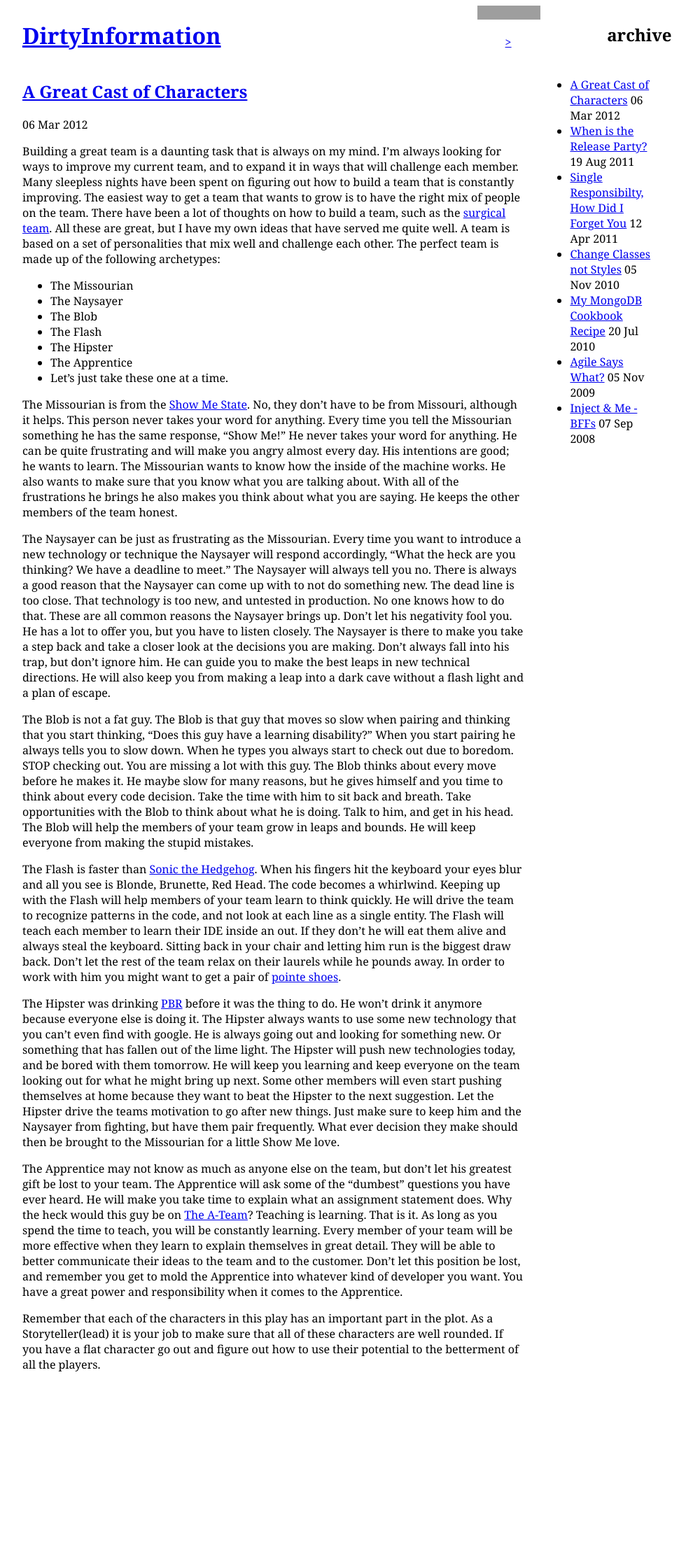
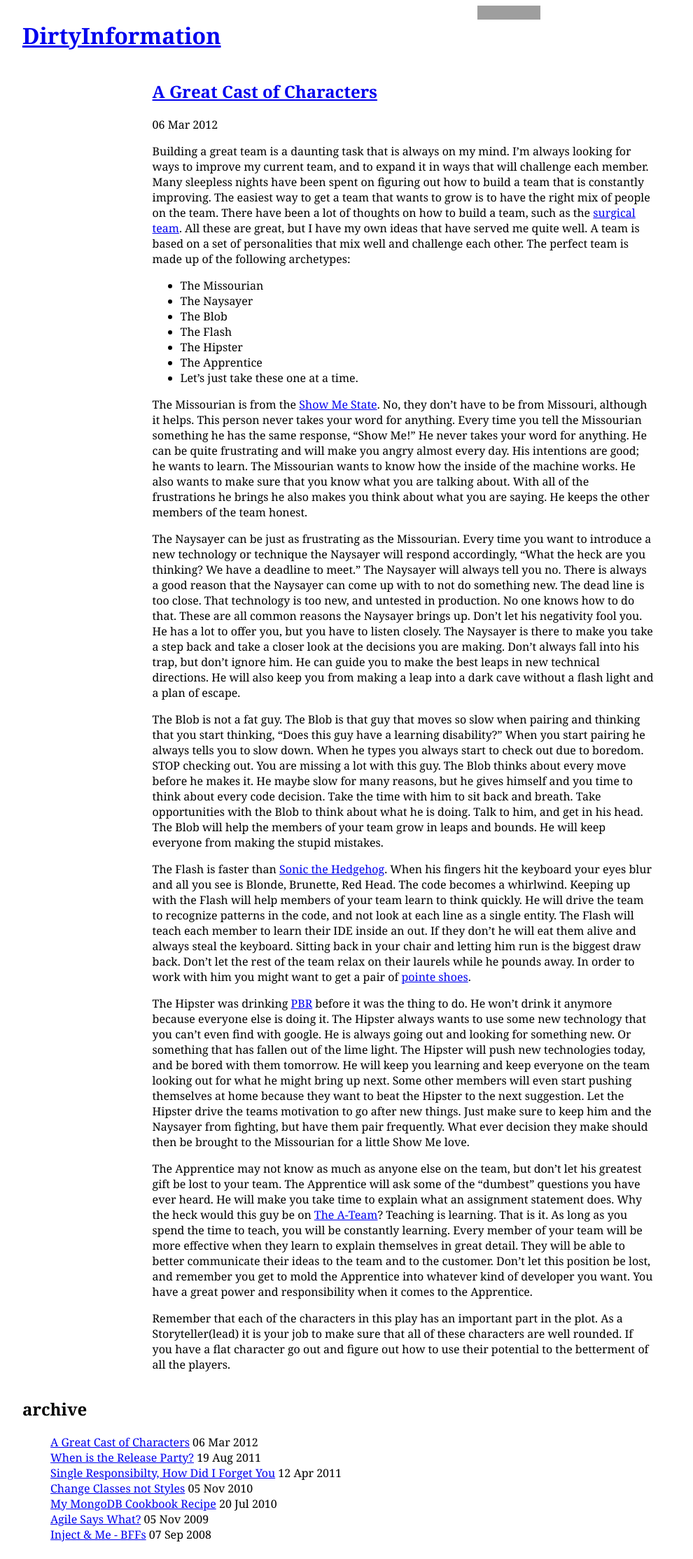
Before and after one commit to adkron/dirtyinformation.com, a Jekyll site: the page built from index.html, in a window 1280 px wide. Shown: the whole page at 70% size, without its empty margins (64-1054 px from the left). Built offline with Jekyll 4.4.1, drawn with Linux system fonts in a browser that asks for light colours; Markdown is read by kramdown in place of the engine named in the settings; the list of posts is cut into pages by our own code; before the commit the page ends 1985 px from its top, so only the background shows below that; grey boxes are pictures that could not be loaded.

Commit message:
Add archive to every page
Amos

```diff
--- /dev/null
+++ b/_includes/archive.html
@@ -0,0 +1,8 @@
+<div class="archive">
+  <h2>archive</h2>
+  <ul id="archive">
+    {% for post in site.posts %}
+    <li><a href="{{ post.url }}">{{ post.title }}</a> <time>{{ post.date | date_to_string }}</time></li>
+    {% endfor %}
+  </ul>
+</div>
--- a/_includes/nav.html
+++ b/_includes/nav.html
@@ -1,10 +1,10 @@
 <nav>
   <ul>
     {% if page.previous %}
-    <li><a href="{{ page.previous.url }}">&lt;</a></li>
+    <li><a href="{{ page.previous.url }}" rel="previous" title="{{ page.previous.url }}"><span class="previous">&lt;</span></a></li>
     {% endif %}
     {% if page.next %}
-    <li><a href="{{ page.next.url }}">&gt;</a></li>
+    <li><a href="{{ page.next.url }}" rel="next" title="{{ page.next.url }}"><span class="next">&gt;</span></a></li>
     {% endif %}
   </ul>
 </nav>
--- a/_layouts/post.html
+++ b/_layouts/post.html
@@ -16,16 +16,13 @@
         </a>
       </div>
 
-
-      {% include nav.html %}
-
       <div id='post'>
         <h2><a href="{{ page.url }}">{{ page.title }}</a></h2>
         <time>{{ page.date | date_to_string }}</time>
         {{ content }}
       </div>
 
-      {% include nav.html %}
+      {% include archive.html %}
     </div>
   </body>
 </html>
--- a/index.html
+++ b/index.html
@@ -4,23 +4,10 @@ title: Home
 ---
 
 {% assign post = site.posts.first %}
-<nav>
-  <ul>
-    <li><a href="{{ site.posts[1].url }}">&gt;</a></li>
-  </ul>
-</nav>
-
 <div id='post'>
   <h2><a href="{{ post.url }}">{{ post.title }}</a></h2>
   <time>{{ post.date | date_to_string }}</time>
   {{ post.content }}
 </div>
 
-<div class="archive">
-  <h2>archive</h2>
-  <ul id="archive">
-    {% for post in site.posts %}
-      <li><a href="{{ post.url }}">{{ post.title }}</a> <time>{{ post.date | date_to_string }}</time></li>
-    {% endfor %}
-  </ul>
-</div>
+{% include archive.html %}
--- a/stylesheets/screen.css
+++ b/stylesheets/screen.css
@@ -32,31 +32,39 @@
     display: block;
     float: left;
     margin-right: 2.35765%;
-    width: 65.88078%; }
+    width: 65.88078%;
+    margin-left: 17.05961%; }
     .site #post:last-child {
       margin-right: 0; }
-  .site #archive {
+  .site .archive {
+    *zoom: 1;
+    display: block;
     display: block;
     float: left;
     margin-right: 2.35765%;
-    width: 14.70196%; }
-    .site #archive h2 {
+    width: 100%; }
+    .site .archive:before, .site .archive:after {
+      content: " ";
+      display: table; }
+    .site .archive:after {
+      clear: both; }
+    .site .archive:last-child {
+      margin-right: 0; }
+    .site .archive h2 {
       display: block;
       float: left;
       margin-right: 2.35765%;
-      width: 6.17215%; }
-      .site #archive h2:last-child {
+      width: 100%; }
+      .site .archive h2:last-child {
         margin-right: 0; }
-    .site #archive:last-child {
-      margin-right: 0; }
-    .site #archive ul {
+    .site .archive ul {
       list-style-type: none; }
   .site nav {
-    display: block;
-    float: left;
-    margin-right: 2.35765%;
-    width: 14.70196%; }
-    .site nav:last-child {
-      margin-right: 0; }
+    position: fixed;
+    top: 40%;
+    left: 15px; }
+    .site nav ~ nav {
+      left: auto;
+      right: 15px; }
     .site nav ul {
       list-style-type: none; }
```
Also changed, not shown: _assets/stylesheets/screen.scss (+19 -4 lines).
